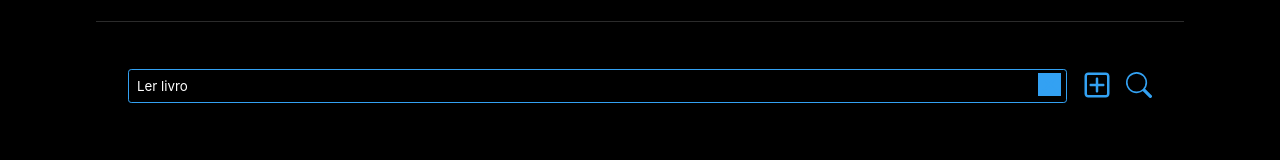
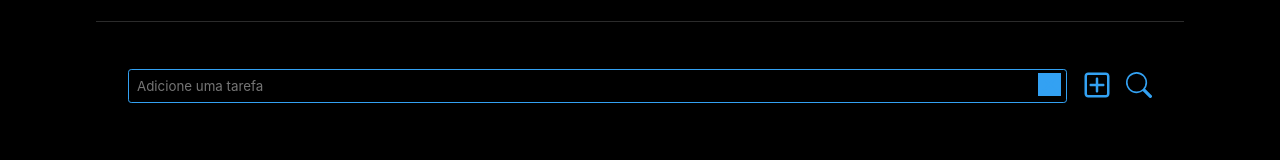
Before and after one commit to devMatheus-Cunha/todo-list, a React (Create React App) app in the folder frontend/: page /todos in a window 1280 px wide. Shown: the part 177-337 px from the top of the page. Built offline with nearby package versions, Linux system fonts and the light colour scheme; no server answers; a web font is replaced by a local one.

Commit message:
style: clear code

```diff
--- a/frontend/src/pages/Todo/index.tsx
+++ b/frontend/src/pages/Todo/index.tsx
@@ -43,10 +43,6 @@ const Todo = () => {
   const handleSearchList = useCallback(() => {
     refreshPage(valueDescription)
   }, [valueDescription])
-
-  const handleChange = useCallback((value) => {
-    setValueDescription(value);
-  }, []);
 
   const handleAddTodoList = useCallback(() => {
     const description = valueDescription;
--- a/frontend/src/store/reducers/index.tsx
+++ b/frontend/src/store/reducers/index.tsx
@@ -1,6 +1,6 @@
 const initialState =
   {
-    description: "Ler livro",
+    description: "",
     list: [
       {
         _id: 1,
```
